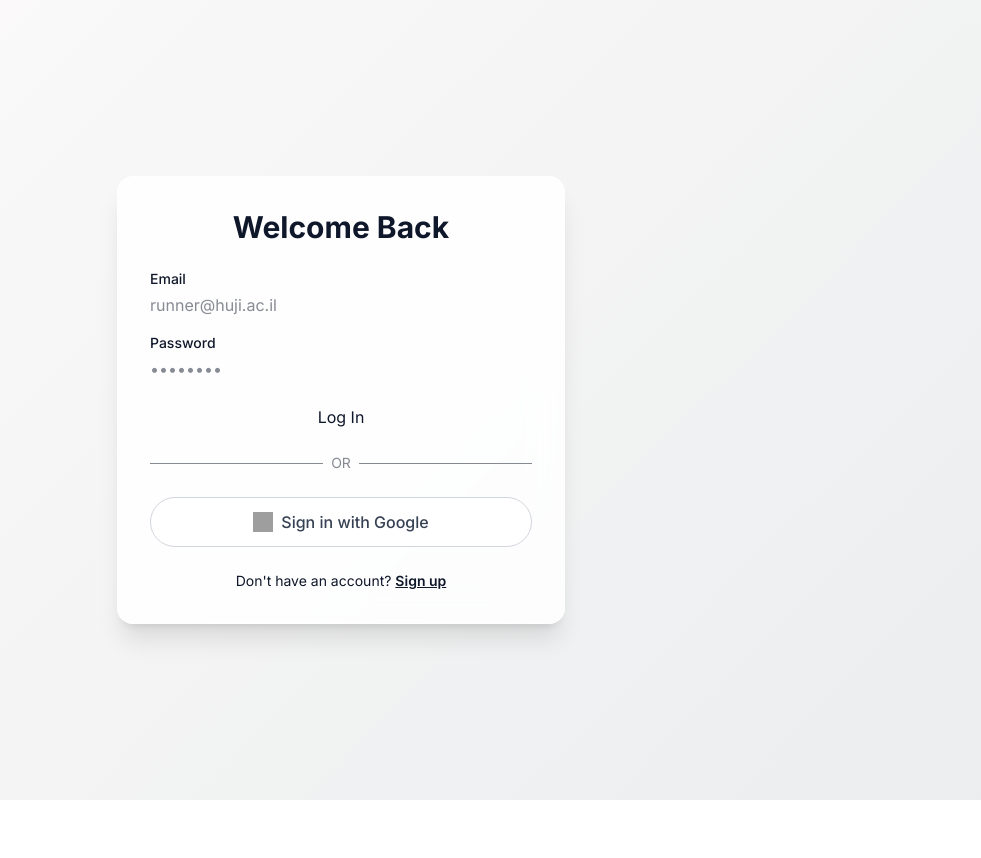
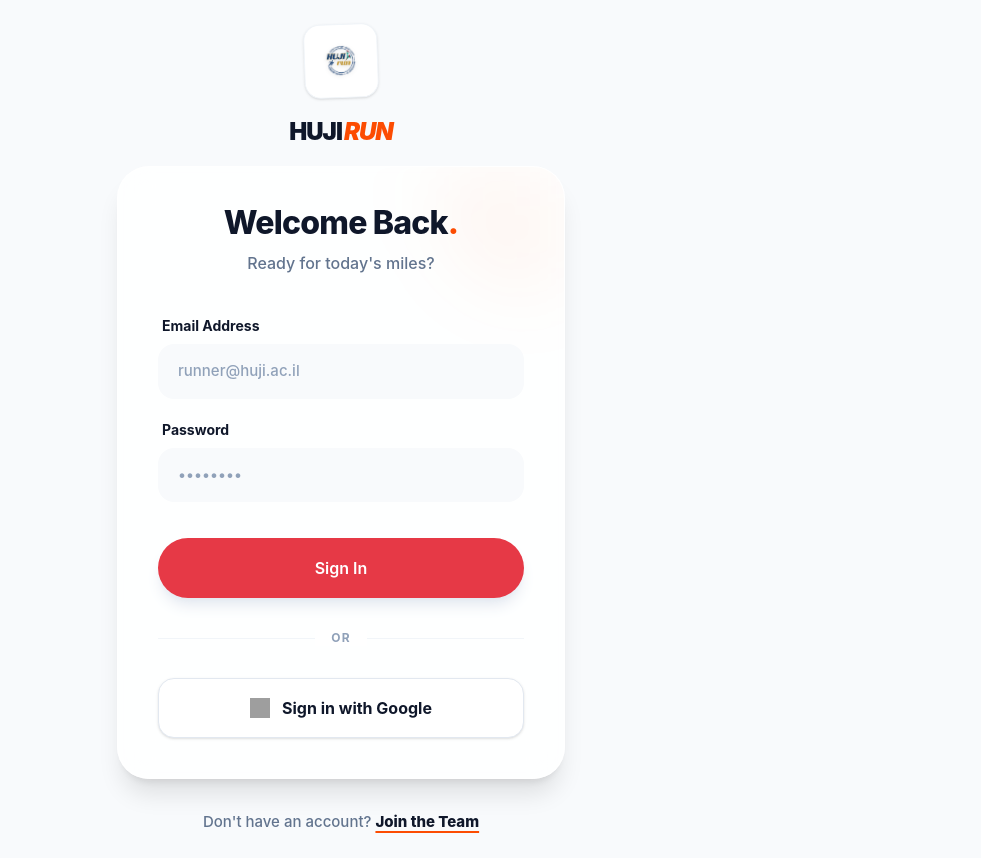
Before and after one commit to galcesana/huji-run, a Next.js app: page /login in a window 1280 px wide. Shown: the whole page, without its empty margins (299-1280 px from the left). Before the commit the page ends 800 px from the top, so only its background shows below. Built offline with nearby package versions, Linux system fonts and the light colour scheme; grey boxes are pictures that could not be loaded.

Commit message:
included top bar with icon, improved ui for login and sign up

```diff
--- a/src/app/login/page.tsx
+++ b/src/app/login/page.tsx
@@ -2,69 +2,113 @@
 
 import React, { useActionState } from 'react'
 import Link from 'next/link'
+import Image from 'next/image'
 import { login, signInWithGoogle } from '../auth/actions'
+import { Card } from '@/components/ui/Card'
+import { Button } from '@/components/ui/Button'
 
 export default function LoginPage() {
     const [state, formAction, isPending] = useActionState(login, null)
     const [googleState, googleAction, isGooglePending] = useActionState(signInWithGoogle, null)
 
     return (
-        <main className="flex min-h-screen flex-col items-center justify-center p-8">
-            <div className="glass-panel w-full max-w-md p-8 rounded-2xl">
-                <h1 className="text-3xl font-bold text-center mb-6">Welcome Back</h1>
+        <main className="min-h-screen bg-[#f8fafc] flex flex-col items-center justify-center p-6 font-sans">
+            <div className="w-full max-w-md space-y-8">
+                {/* Branding Lockup */}
+                <div className="flex flex-col items-center gap-2 mb-4">
+                    <div className="bg-white p-3 rounded-2xl shadow-sm border border-slate-100 transform -rotate-2">
+                        <Image
+                            src="/logo-removebg.png"
+                            alt="HUJI Run"
+                            width={48}
+                            height={48}
+                            className="drop-shadow-sm"
+                            priority
+                        />
+                    </div>
+                    <h2 className="font-[900] text-[24px] text-[#0f172a] tracking-[-0.04em] uppercase mt-2">
+                        HUJI<span className="text-[#fc4c02] italic ml-0.5">RUN</span>
+                    </h2>
+                </div>
 
-                <form action={formAction} className="flex flex-col gap-4">
-                    <div>
-                        <label className="block text-sm font-medium mb-1">Email</label>
+                <Card className="p-8 md:p-10 rounded-[32px] border-0 shadow-[0_4px_20px_-4px_rgba(0,0,0,0.05)] bg-white relative overflow-hidden">
+                    <div className="relative z-10">
+                        <div className="text-center mb-10">
+                            <h1 className="text-[32px] font-[800] text-[#0f172a] tracking-tight leading-none mb-3">
+                                Welcome Back<span className="text-[#fc4c02]">.</span>
+                            </h1>
+                            <p className="text-slate-500 font-medium">Ready for today's miles?</p>
+                        </div>
+
+                        <form action={formAction} className="space-y-5">
+                            <div className="space-y-2">
+                                <label className="block text-[14px] font-[700] text-[#0f172a] ml-1">Email Address</label>
                                 <input
                                     name="email"
                                     type="email"
                                     required
-                            className="input-field"
+                                    className="w-full bg-[#f8fafc] border-0 rounded-2xl px-5 py-4 text-[15px] font-medium focus:ring-2 focus:ring-[#fc4c02]/20 transition-all outline-none placeholder-slate-400"
                                     placeholder="runner@huji.ac.il"
                                 />
                             </div>
 
-                    <div>
-                        <label className="block text-sm font-medium mb-1">Password</label>
+                            <div className="space-y-2">
+                                <label className="block text-[14px] font-[700] text-[#0f172a] ml-1">Password</label>
                                 <input
                                     name="password"
                                     type="password"
                                     required
-                            className="input-field"
+                                    className="w-full bg-[#f8fafc] border-0 rounded-2xl px-5 py-4 text-[15px] font-medium focus:ring-2 focus:ring-[#fc4c02]/20 transition-all outline-none placeholder-slate-400"
                                     placeholder="••••••••"
                                 />
                             </div>
 
                             {state?.error && (
-                        <p className="text-red-500 text-sm text-center">{state.error}</p>
+                                <div className="bg-red-50 text-red-600 p-4 rounded-xl text-sm font-semibold text-center border border-red-100">
+                                    {state.error}
+                                </div>
                             )}
 
-                    <button disabled={isPending} className="primary-btn w-full mt-2">
-                        {isPending ? 'Logging in...' : 'Log In'}
-                    </button>
+                            <Button
+                                type="submit"
+                                disabled={isPending}
+                                className="w-full h-[60px] bg-[#0f172a] hover:bg-black text-white rounded-2xl text-[16px] font-[700] shadow-lg shadow-slate-200 transition-all active:scale-[0.98] mt-4"
+                            >
+                                {isPending ? 'Signing In...' : 'Sign In'}
+                            </Button>
                         </form>
 
-                <div className="my-6 flex items-center gap-2 opacity-50">
-                    <div className="h-px bg-current flex-1" />
-                    <span className="text-sm">OR</span>
-                    <div className="h-px bg-current flex-1" />
+                        <div className="relative my-8">
+                            <div className="absolute inset-0 flex items-center">
+                                <div className="w-full border-t border-slate-100"></div>
+                            </div>
+                            <div className="relative flex justify-center text-xs uppercase">
+                                <span className="bg-white px-4 text-slate-400 font-bold tracking-widest">OR</span>
+                            </div>
                         </div>
 
                         <form action={googleAction}>
                             {googleState?.error && (
                                 <p className="text-red-500 text-sm text-center mb-2">{googleState.error}</p>
                             )}
-                    <button disabled={isGooglePending} className="w-full bg-white border border-gray-300 text-gray-700 font-medium py-3 px-4 rounded-full flex items-center justify-center gap-2 hover:bg-gray-50 transition-colors">
+                            <button
+                                disabled={isGooglePending}
+                                className="w-full h-[60px] bg-white border border-slate-200 text-[#0f172a] font-[700] rounded-2xl flex items-center justify-center gap-3 hover:bg-slate-50 transition-all active:scale-[0.98] shadow-sm"
+                            >
                                 <img src="https://www.svgrepo.com/show/475656/google-color.svg" alt="Google" className="w-5 h-5" />
-                        {isGooglePending ? 'Directing...' : 'Sign in with Google'}
+                                {isGooglePending ? 'Connecting...' : 'Sign in with Google'}
                             </button>
                         </form>
+                    </div>
 
-                <p className="text-center mt-6 text-sm">
+                    {/* Subtle aesthetic accent */}
+                    <div className="absolute top-0 right-0 w-32 h-32 bg-[#fc4c02]/5 rounded-bl-[100px] -z-0 blur-2xl" />
+                </Card>
+
+                <p className="text-center text-slate-500 font-medium text-[15px]">
                     Don't have an account?{' '}
-                    <Link href="/signup" className="font-semibold underline">
-                        Sign up
+                    <Link href="/signup" className="text-[#0f172a] font-[800] underline decoration-[#fc4c02] decoration-2 underline-offset-4 hover:text-[#fc4c02] transition-colors">
+                        Join the Team
                     </Link>
                 </p>
             </div>
--- a/src/app/signup/page.tsx
+++ b/src/app/signup/page.tsx
@@ -2,63 +2,101 @@
 
 import React, { useActionState } from 'react'
 import Link from 'next/link'
+import Image from 'next/image'
 import { signup } from '../auth/actions'
+import { Card } from '@/components/ui/Card'
+import { Button } from '@/components/ui/Button'
 
 export default function SignupPage() {
     const [state, formAction, isPending] = useActionState(signup, null)
 
     return (
-        <main className="flex min-h-screen flex-col items-center justify-center p-8">
-            <div className="glass-panel w-full max-w-md p-8 rounded-2xl">
-                <h1 className="text-3xl font-bold text-center mb-6">Join the Team</h1>
+        <main className="min-h-screen bg-[#f8fafc] flex flex-col items-center justify-center p-6 font-sans">
+            <div className="w-full max-w-md space-y-8">
+                {/* Branding Lockup */}
+                <div className="flex flex-col items-center gap-2 mb-4">
+                    <div className="bg-white p-3 rounded-2xl shadow-sm border border-slate-100 transform -rotate-2">
+                        <Image
+                            src="/logo-removebg.png"
+                            alt="HUJI Run"
+                            width={48}
+                            height={48}
+                            className="drop-shadow-sm"
+                            priority
+                        />
+                    </div>
+                    <h2 className="font-[900] text-[24px] text-[#0f172a] tracking-[-0.04em] uppercase mt-2">
+                        HUJI<span className="text-[#fc4c02] italic ml-0.5">RUN</span>
+                    </h2>
+                </div>
 
-                <form action={formAction} className="flex flex-col gap-4">
-                    <div>
-                        <label className="block text-sm font-medium mb-1">Full Name</label>
+                <Card className="p-8 md:p-10 rounded-[32px] border-0 shadow-[0_4px_20px_-4px_rgba(0,0,0,0.05)] bg-white relative overflow-hidden">
+                    <div className="relative z-10">
+                        <div className="text-center mb-10">
+                            <h1 className="text-[32px] font-[800] text-[#0f172a] tracking-tight leading-none mb-3">
+                                Join the Team<span className="text-[#fc4c02]">.</span>
+                            </h1>
+                            <p className="text-slate-500 font-medium">Start tracking your journey today.</p>
+                        </div>
+
+                        <form action={formAction} className="space-y-5">
+                            <div className="space-y-2">
+                                <label className="block text-[14px] font-[700] text-[#0f172a] ml-1">Full Name</label>
                                 <input
                                     name="full_name"
                                     type="text"
                                     required
-                            className="input-field"
+                                    className="w-full bg-[#f8fafc] border-0 rounded-2xl px-5 py-4 text-[15px] font-medium focus:ring-2 focus:ring-[#fc4c02]/20 transition-all outline-none placeholder-slate-400"
                                     placeholder="Eliud Kipchoge"
                                 />
                             </div>
 
-                    <div>
-                        <label className="block text-sm font-medium mb-1">Email</label>
+                            <div className="space-y-2">
+                                <label className="block text-[14px] font-[700] text-[#0f172a] ml-1">Email Address</label>
                                 <input
                                     name="email"
                                     type="email"
                                     required
-                            className="input-field"
+                                    className="w-full bg-[#f8fafc] border-0 rounded-2xl px-5 py-4 text-[15px] font-medium focus:ring-2 focus:ring-[#fc4c02]/20 transition-all outline-none placeholder-slate-400"
                                     placeholder="runner@mail.huji.ac.il"
                                 />
                             </div>
 
-                    <div>
-                        <label className="block text-sm font-medium mb-1">Password</label>
+                            <div className="space-y-2">
+                                <label className="block text-[14px] font-[700] text-[#0f172a] ml-1">Password</label>
                                 <input
                                     name="password"
                                     type="password"
                                     required
-                            className="input-field"
+                                    className="w-full bg-[#f8fafc] border-0 rounded-2xl px-5 py-4 text-[15px] font-medium focus:ring-2 focus:ring-[#fc4c02]/20 transition-all outline-none placeholder-slate-400"
                                     placeholder="••••••••"
                                     minLength={6}
                                 />
                             </div>
 
                             {state?.error && (
-                        <p className="text-red-500 text-sm text-center">{state.error}</p>
+                                <div className="bg-red-50 text-red-600 p-4 rounded-xl text-sm font-semibold text-center border border-red-100">
+                                    {state.error}
+                                </div>
                             )}
 
-                    <button disabled={isPending} className="primary-btn w-full mt-2">
-                        {isPending ? 'Signing up...' : 'Sign Up'}
-                    </button>
+                            <Button
+                                type="submit"
+                                disabled={isPending}
+                                className="w-full h-[60px] bg-[#0f172a] hover:bg-black text-white rounded-2xl text-[16px] font-[700] shadow-lg shadow-slate-200 transition-all active:scale-[0.98] mt-4"
+                            >
+                                {isPending ? 'Creating Account...' : 'Sign Up'}
+                            </Button>
                         </form>
+                    </div>
 
-                <p className="text-center mt-6 text-sm">
+                    {/* Subtle aesthetic accent */}
+                    <div className="absolute top-0 right-0 w-32 h-32 bg-[#fc4c02]/5 rounded-bl-[100px] -z-0 blur-2xl" />
+                </Card>
+
+                <p className="text-center text-slate-500 font-medium text-[15px]">
                     Already a member?{' '}
-                    <Link href="/login" className="font-semibold underline">
+                    <Link href="/login" className="text-[#0f172a] font-[800] underline decoration-[#fc4c02] decoration-2 underline-offset-4 hover:text-[#fc4c02] transition-colors">
                         Log in
                     </Link>
                 </p>
--- /dev/null
+++ b/src/components/layout/Navigation.tsx
@@ -0,0 +1,39 @@
+'use client'
+
+import { usePathname } from 'next/navigation'
+import Image from 'next/image'
+
+export function Navigation() {
+    const pathname = usePathname()
+
+    // Hide navigation on auth pages and landing page
+    const hideNav = pathname === '/login' || pathname === '/signup' || pathname === '/'
+
+    if (hideNav) return null
+
+    return (
+        <>
+            <nav className="fixed top-0 left-0 w-full z-[100] backdrop-blur-md bg-white/75 border-b border-slate-200/50 h-16 flex items-center px-6">
+                <div className="max-w-xl mx-auto w-full flex items-center justify-between -ml-4 md:-ml-8">
+                    <div className="flex items-center gap-1">
+                        <Image
+                            src="/logo-removebg.png"
+                            alt="HUJI Run"
+                            width={44}
+                            height={44}
+                            className="drop-shadow-sm transform -rotate-1"
+                        />
+                        <span className="font-[900] text-[20px] text-[#0f172a] tracking-[-0.04em] uppercase ml-[-6px]">
+                            HUJI<span className="text-[#fc4c02] italic ml-0.5">RUN</span>
+                        </span>
+                    </div>
+                    {/* Right side placeholder for future profile icon/nav */}
+                    <div className="w-9 h-9 rounded-xl bg-slate-50 border border-slate-100 flex items-center justify-center text-slate-400 shadow-sm">
+                        <div className="w-1 h-1 rounded-full bg-[#fc4c02]"></div>
+                    </div>
+                </div>
+            </nav>
+            <div className="h-16" aria-hidden="true" /> {/* Spacer to prevent content jump */}
+        </>
+    )
+}
```
Also changed, not shown: src/app/dashboard/feed/page.tsx (+17 -6 lines), src/app/dashboard/page.tsx (+5 -4 lines), src/app/dashboard/settings/page.tsx (+8 -9 lines), src/app/layout.tsx (+9 -3 lines), src/app/page.tsx (+3 -17 lines), src/components/feed/PostCard.tsx (+9 -2 lines), public/logo-removebg.png (added), public/logo.svg (added), public/manifest.json. Lines whose indentation alone changed are shown as unchanged.
